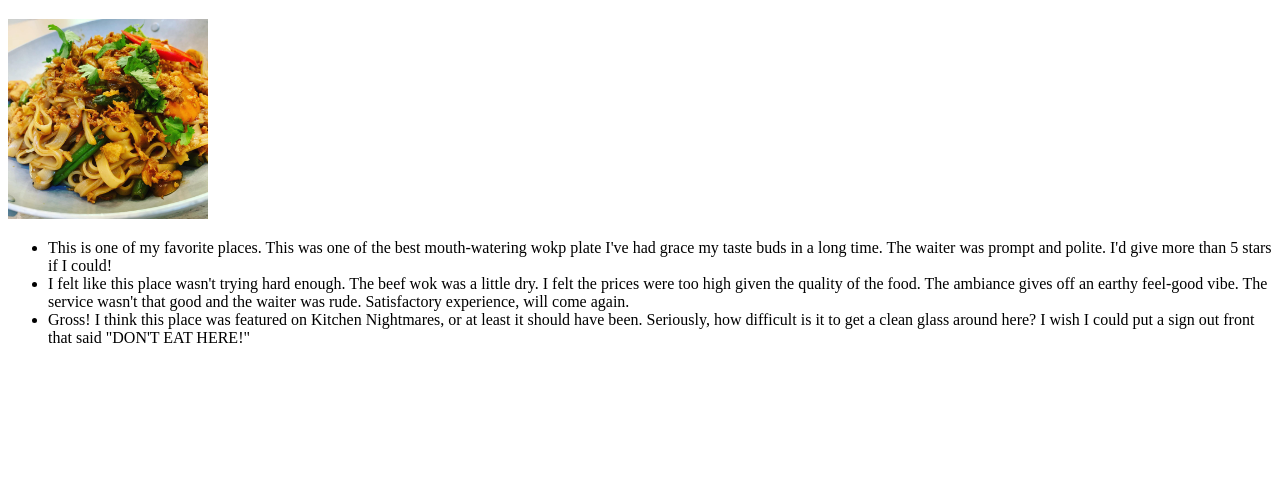
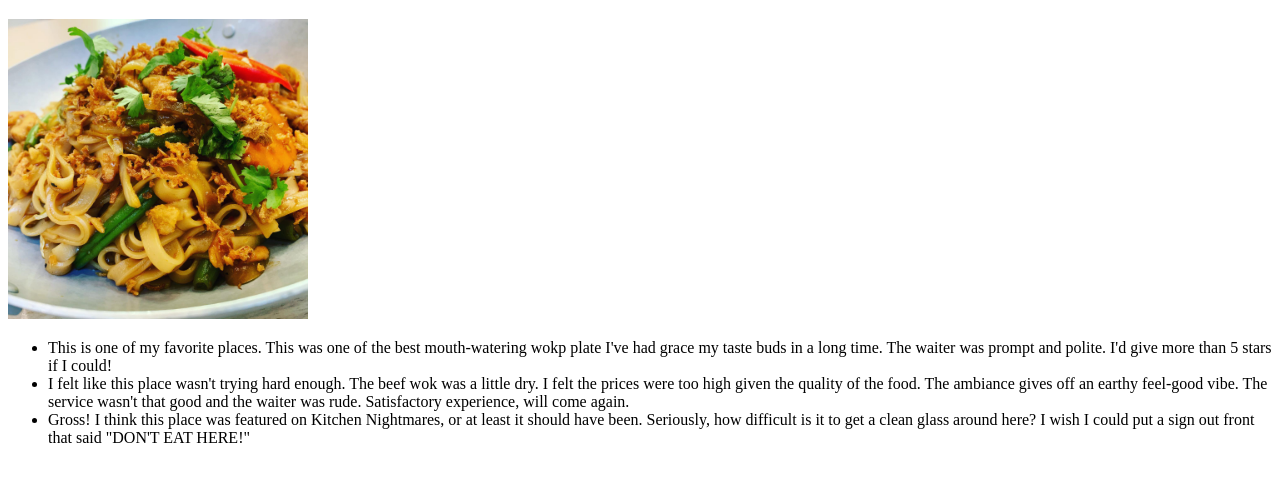
Before and after one commit to zeagel/restaurant-page, a website built with webpack: page dist/index.html in a window 1280 px wide. Shown: the part 61-542 px from the top of the page. Built offline with nearby package versions, Linux system fonts and the light colour scheme.

Commit message:
Add pageLoad: - Add module 'pageLoad' and create all HTML elements inside 'content' element by JavaScript. - Import and use 'pageLoad' module in index.js. - Remove all hard-coded HTML child-elements from content element in index.html. - Update webpack.config.js to support file-load and styles/css.

```diff
--- a/package.json
+++ b/package.json
@@ -17,6 +17,9 @@
   },
   "homepage": "https://github.com/zeagel/tod-restaurant-page#readme",
   "devDependencies": {
+    "css-loader": "^5.0.1",
+    "file-loader": "^6.2.0",
+    "style-loader": "^2.0.0",
     "webpack": "^5.13.0",
     "webpack-cli": "^4.3.1"
   }
--- a/src/index.js
+++ b/src/index.js
@@ -1 +1,3 @@
-alert('Welcome to Restaurant Page!');
+import pageLoad from './pageLoad';
+
+pageLoad();
--- /dev/null
+++ b/src/pageLoad.js
@@ -0,0 +1,36 @@
+import wokImage from './assets/chicken-wok.jpg';
+import './styles.css';
+
+const pageLoad = () => {
+  const container = document.getElementById('content');
+
+  const headingElement = document.createElement('h1');
+  headingElement.innerHTML = "Spicy Wok";
+
+  const imageElement = document.createElement('img');
+  imageElement.src = wokImage;
+  imageElement.id = 'main-image';
+
+  console.log(imageElement);
+
+  const reviewListElement = document.createElement('ul');
+
+  const reviewItem1 = document.createElement('li');
+  reviewItem1.innerHTML = 'This is one of my favorite places. This was one of the best mouth-watering wokp plate I\'ve had grace my taste buds in a long time. The waiter was prompt and polite. I\'d give more than 5 stars if I could!';
+  reviewListElement.appendChild(reviewItem1);
+
+  const reviewItem2 = document.createElement('li');
+  reviewItem2.innerHTML = 'I felt like this place wasn\'t trying hard enough. The beef wok was a little dry. I felt the prices were too high given the quality of the food. The ambiance gives off an earthy feel-good vibe. The service wasn\'t that good and the waiter was rude. Satisfactory experience, will come again.';
+  reviewListElement.appendChild(reviewItem2);
+
+  const reviewItem3 = document.createElement('li');
+  reviewItem3.innerHTML = 'Gross! I think this place was featured on Kitchen Nightmares, or at least it should have been. Seriously, how difficult is it to get a clean glass around here? I wish I could put a sign out front that said \"DON\'T EAT HERE!\"';
+  reviewListElement.appendChild(reviewItem3);
+
+
+  container.appendChild(headingElement);
+  container.appendChild(imageElement);
+  container.appendChild(reviewListElement);
+};
+
+export default pageLoad;
--- /dev/null
+++ b/src/styles.css
@@ -0,0 +1,4 @@
+#main-image {
+  width: 300px;
+  height: auto;
+}
--- a/webpack.config.js
+++ b/webpack.config.js
@@ -6,4 +6,23 @@ module.exports = {
     filename: 'main.js',
     path: path.resolve(__dirname, 'dist'),
   },
+  module: {
+    rules: [
+      {
+        test: /\.css$/i,
+        use: ["style-loader", "css-loader"],
+      },
+      {
+        test: /\.(png|jpe?g|gif)$/i,
+        use: [
+          {
+            loader: 'file-loader',
+            options: {
+              outputPath: 'assets/images',
+            },
+          },
+        ],
+      }
+    ],
+  },
 };
```
Also changed, not shown: dist/assets/images/8aacb682b4f044aba637b71dd9626436.jpg (added), dist/index.html, dist/main.js, src/assets/chicken-wok.jpg (renamed from dist/chicken-wok.jpg), 1 other file.
